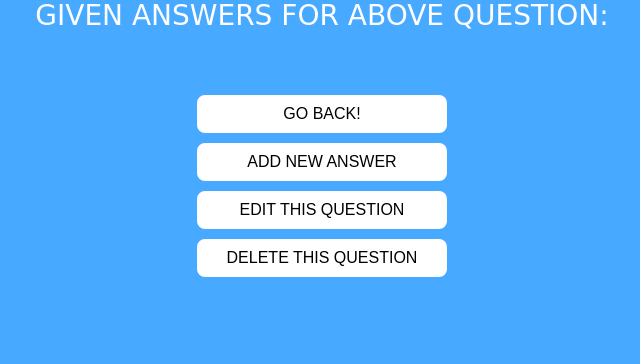
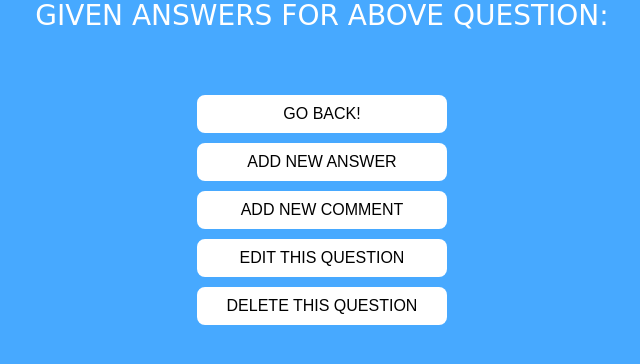
Before and after one commit to marcinchaluda/ask_mate, a Flask app: template templates/display_data/list_answers.html in a window 1280 px wide. Shown: the part 222-586 px from the top of the page, without its empty margins (318-958 px from the left). Run offline with Flask 2, Linux system fonts and the light colour scheme; the template is opened without the code that fills it, so the values that code supplies are empty; some libraries are stand-ins or nearby versions; some web fonts are replaced.

Commit message:
Add possibility to add new comment to qustion

```diff
--- a/data_manager.py
+++ b/data_manager.py
@@ -5,6 +5,7 @@ from psycopg2.extras import RealDictCursor
 
 QUESTION_HEADERS = ['id', 'submission_time', 'view_number', 'vote_number', 'title', 'message', 'image']
 ANSWER_HEADER = ['id', 'submission_time', 'vote_number', 'question_id', 'message', 'image']
+COMMENTS_HEADERS = ['id', 'submission_time', 'question_id', 'answer_id', 'message', 'edited_count']
 VOTE_UP = 1
 VOTE_DOWN = -1
 
@@ -93,6 +94,7 @@ def add_answer_with_basic_headers(question_id):
             answer[header] = request.form.get(header)
     return answer
 
+
 @connection.connection_handler
 def save_new_answer(cursor: RealDictCursor, answer: dict, data_id: str):
     query = f"""
@@ -101,6 +103,32 @@ def save_new_answer(cursor: RealDictCursor, answer: dict, data_id: str):
     """
     cursor.execute(query, {'s_t': answer['submission_time'], 'q_i': data_id,
                            'vo_n': answer['vote_number'], 'm': answer['message'], 'i': answer['image']})
+
+
+def add_comment_with_basic_headers(data_id: str, is_this_comment_for_question: bool):
+    comment = {}
+    for header in COMMENTS_HEADERS:
+        if header == 'submission_time':
+            comment[header] = util.generate_seconds_since_epoch()
+        elif header == 'edited_count':
+            comment[header] = 0
+        elif header == 'question_id' and is_this_comment_for_question:
+            comment[header] = data_id
+        elif header == 'answer_id' and not is_this_comment_for_question:
+            comment[header] = data_id
+        else:
+            comment[header] = request.form.get(header)
+    return comment
+
+
+@connection.connection_handler
+def save_new_comment(cursor: RealDictCursor, comment: dict):
+    query = f"""
+    INSERT INTO comment (submission_time ,question_id, answer_id, edited_count, message)
+    VALUES (%(s_t)s ,%(q_i)s, %(a_i)s, %(e_c)s, %(m)s)
+    """
+    cursor.execute(query, {'s_t': comment['submission_time'], 'q_i': comment['question_id'],
+                           'a_i': comment['answer_id'], 'm': comment['message'], 'e_c': comment['edited_count']})
 
 
 @connection.connection_handler
--- a/server.py
+++ b/server.py
@@ -51,6 +51,15 @@ def add_new_answer(data_id):
     return render_template('modify_data_layout/new_answer.html', text_id=text_id, text_name=name, data_id=data_id)
 
 
+@app.route("/question/<question_id>/new-comment", methods=['GET', 'POST'])
+def add_new_comment(question_id):
+    if request.method == "POST":
+        comment = data_manager.add_comment_with_basic_headers(question_id, True)
+        data_manager.save_new_comment(comment)
+        return redirect('/list')
+    return render_template('modify_data_layout/add_new_comment.html', question_id=question_id)
+
+
 @app.route("/<data_type>/<data_id>/delete")
 def delete(data_type, data_id):
     if data_type == 'answer':
--- a/templates/display_data/list_answers.html
+++ b/templates/display_data/list_answers.html
@@ -67,6 +67,7 @@
     <div class="buttons">
         <a href="/list" type="button">Go Back!</a>
         <a href="{{ question_details[0]['id'] }}/new_answer" type="button">Add new answer</a>
+        <a href="{{ question_details[0]['id'] }}/new-comment" type="button">Add new comment</a>
         <a href="{{ question_details[0]['id'] }}/edit" type="button">Edit this question</a>
         <a href="{{ question_details[0]['id'] }}/delete" type="button">Delete this question</a>
     </div>
```
Also changed, not shown: templates/modify_data_layout/add_new_comment.html (added, +16 -0 lines).
